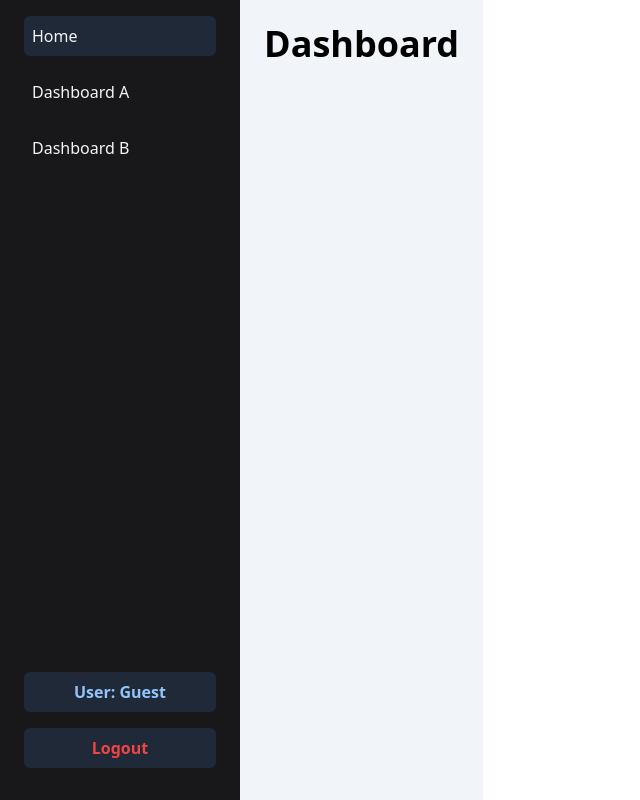
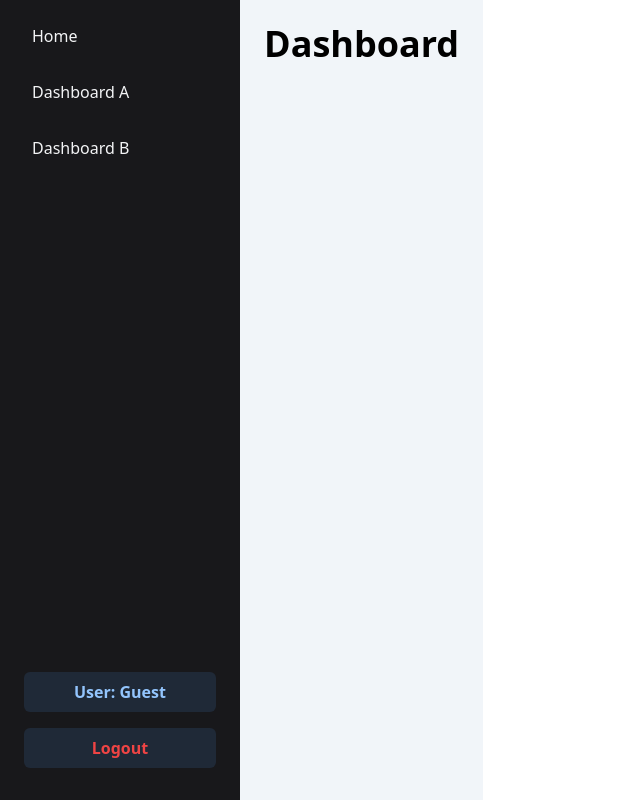
Before and after one commit to Albertmunozr/dashboard-test, a React (Create React App) app: page / in a window 1280 px wide. Shown: the whole page, without its empty margins (0-640 px from the left). Built offline with nearby package versions, Linux system fonts and the light colour scheme.

Commit message:
gh-pages

```diff
--- a/src/components/SideMenu.js
+++ b/src/components/SideMenu.js
@@ -11,7 +11,7 @@ function SideMenu() {
         <ul className="flex flex-col gap-4 relative py-4">
           <li>
             <NavLink
-              to="/"
+              to="/dashboard-test/"
               className={(navData) =>
                 navData.isActive
                   ? "flex items-center text-md p-2 bg-gray-800 rounded-md"
```
